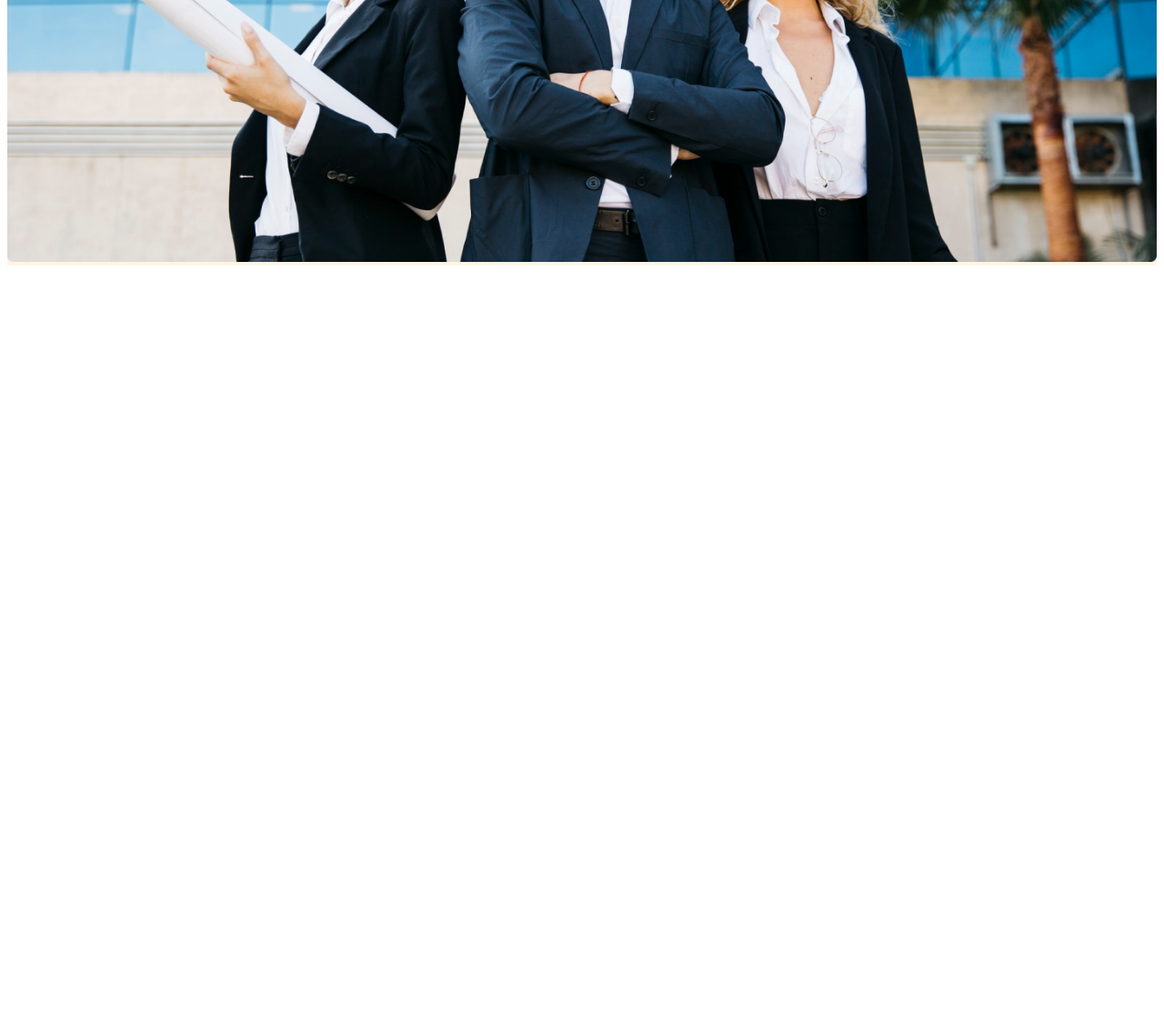
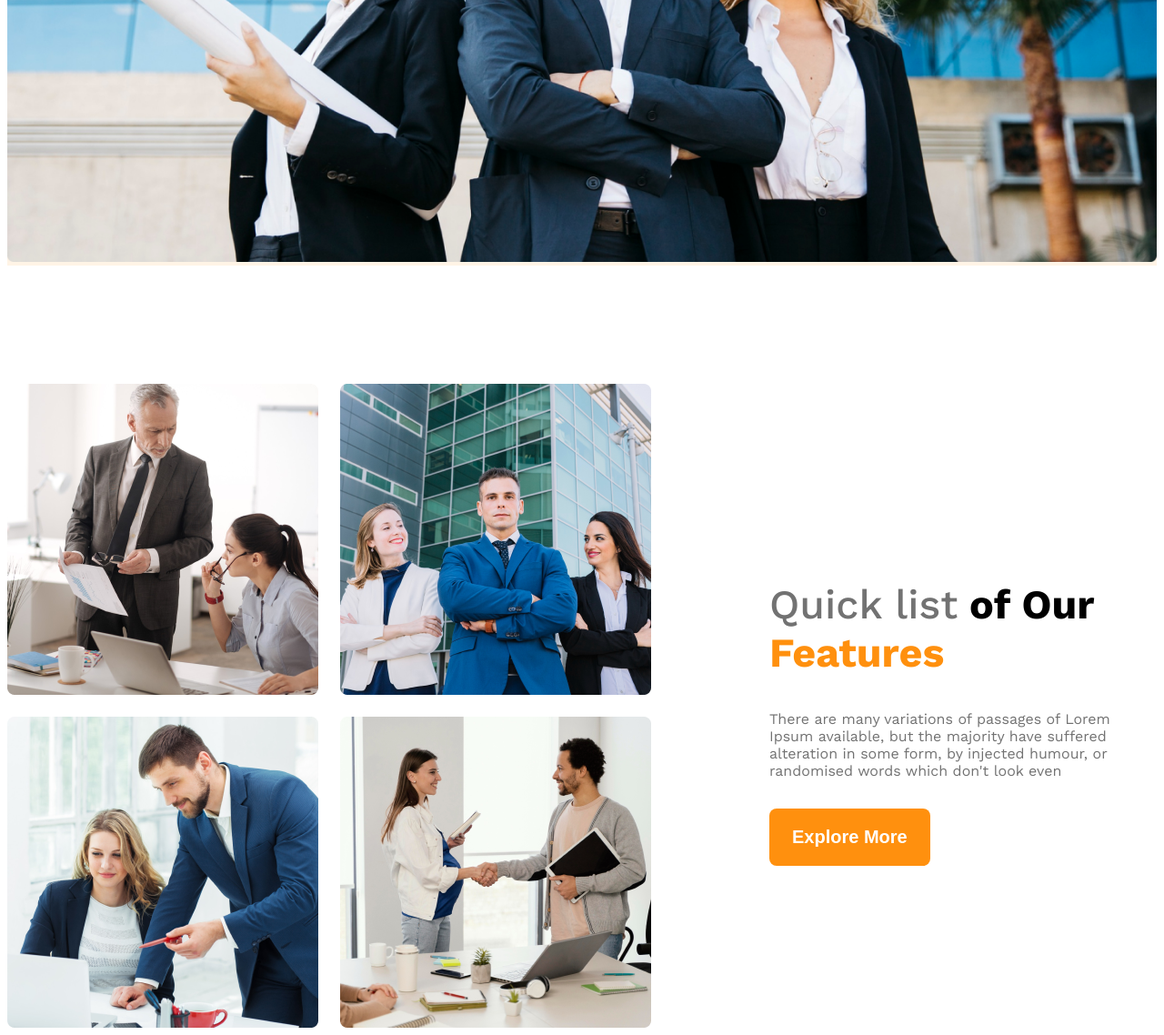
Before and after one commit to sajeeb5523/G3-architects, a plain HTML site: page index.html in a window 1280 px wide. Shown: the part 892-2030 px from the top of the page at 91% size. Before the commit the page ends 1192 px from the top, so only its background shows below. Drawn offline with nearby package versions, Linux system fonts and the light colour scheme.

Commit message:
teams and our features add

```diff
--- a/index.html
+++ b/index.html
@@ -28,7 +28,19 @@
             </div>
         </header>
         <main>
-
+            <section class="teams display_flex">
+                <div class="team_img_container">
+                    <img src="images/team1.png" alt="">
+                    <img src="images/team2.png" alt="">
+                    <img src="images/team3.png" alt="">
+                    <img src="images/team4.png" alt="">
+                </div>
+                <div class="our_features">
+                    <h2 class="features_title"><span id="quick_list" class="text_light_gray">Quick list</span> of Our <span class="text_primary">Features</span></h2>
+                    <p class="features_description text_light_gray">There are many variations of passages of Lorem Ipsum available, but the majority have suffered alteration in some form, by injected humour, or randomised words which don't look even</p>
+                    <button class="btn_primary">Explore More</button>
+                </div>
+            </section>
         </main>
         <footer>
 
--- a/styles/architects.css
+++ b/styles/architects.css
@@ -16,6 +16,9 @@
     display: flex;
 }
 
+.text_primary{
+    color: #FF900E;
+}
 /* dark02 */
 .text_gray{
     color: #424242;
@@ -37,6 +40,15 @@
     font-weight: 600;
     border: none;
 
+}
+
+main{
+    max-width: 1440px;
+    margin: 0 auto;
+}
+
+main > section{
+    margin-top: 130px;
 }
 
 
@@ -83,9 +95,58 @@
     width: 100%;
 }
 
+/* team and feature styles */
+.teams{
+    align-items: center;
+}
+
+.features_title{
+    font-size: 2.8rem;
+    font-weight: 700;
+
+}
+
+#quick_list{
+    font-weight: 500;
+}
+.team_img_container{
+    display: grid;
+    grid-template-columns: repeat(2, 1fr);
+    gap: 24px;
+}
+
+.our_features{
+    /* padding: 202px 301px 202px 73px; */
+    margin-left: 130px;
+    max-width: 530px;
+}
+
+.features_description{
+    margin-bottom: 32px;
+}
+
+
 /* responsive media query */
 @media screen and (max-width: 576px) {
-    .navbar, .nav_links{
+    .navbar,
+    .nav_links,
+    .teams{
         flex-direction: column;
     }
+    .team_img_container{
+        grid-template-columns: repeat(1, 1fr);
+    }
+    .our_features{
+        margin-left: 20px;
+    }
 }
+
+/* medium size device */
+@media screen and (min-width: 576px) and (max-width: 992px) {
+    .teams{
+        flex-direction: column;
+    }
+    .our_features{
+        margin-left: 50px auto;
+    }
+}
```
